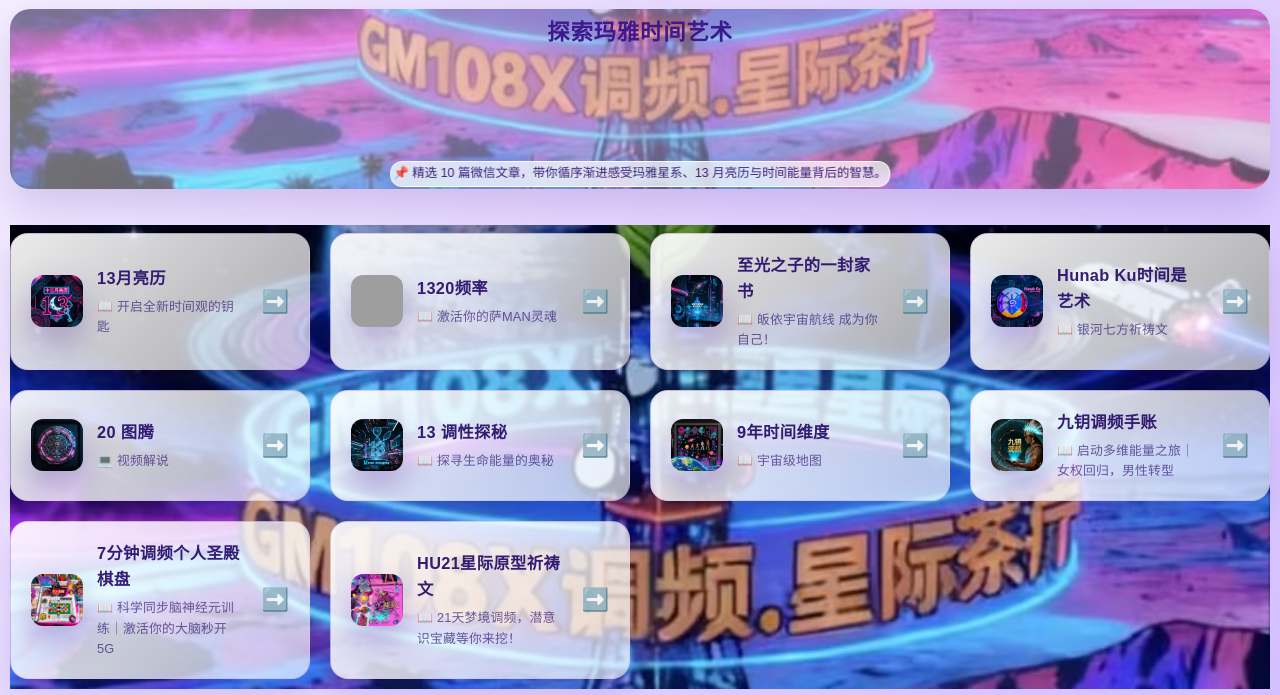
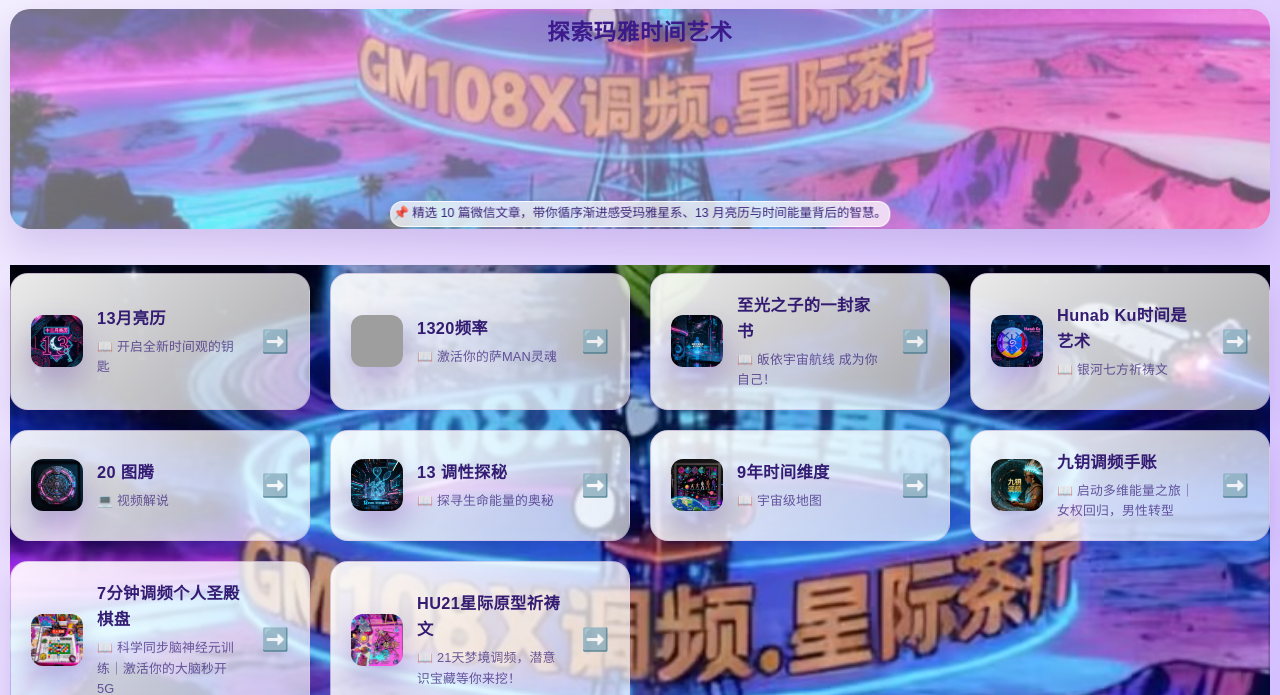
Before and after one commit to 644866730/maya-kin-calculator, a plain HTML site: page learn.html in a window 1280 px wide. Shown: the part 42-737 px from the top of the page. Drawn offline with Linux system fonts and the light colour scheme; grey boxes are pictures that could not be loaded.

Commit message:
Add files via upload

```diff
--- a/style.css
+++ b/style.css
@@ -677,7 +677,7 @@ body.learning-page::before {
     background-repeat: no-repeat;
     box-shadow: 0 18px 38px rgba(82, 40, 158, 0.18);
     overflow: hidden;
-    min-height: 180px;
+    min-height: 220px;
 }
 
 .learning-hero::after {
```
